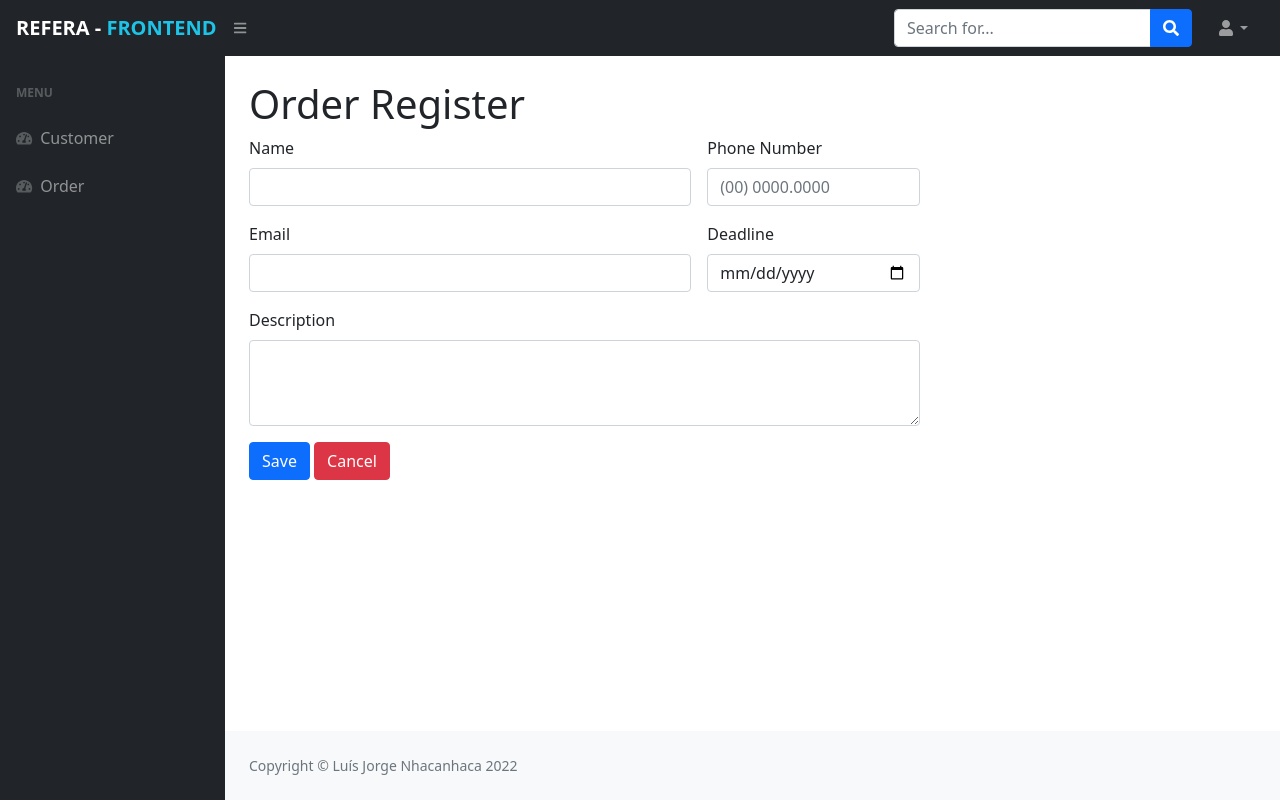
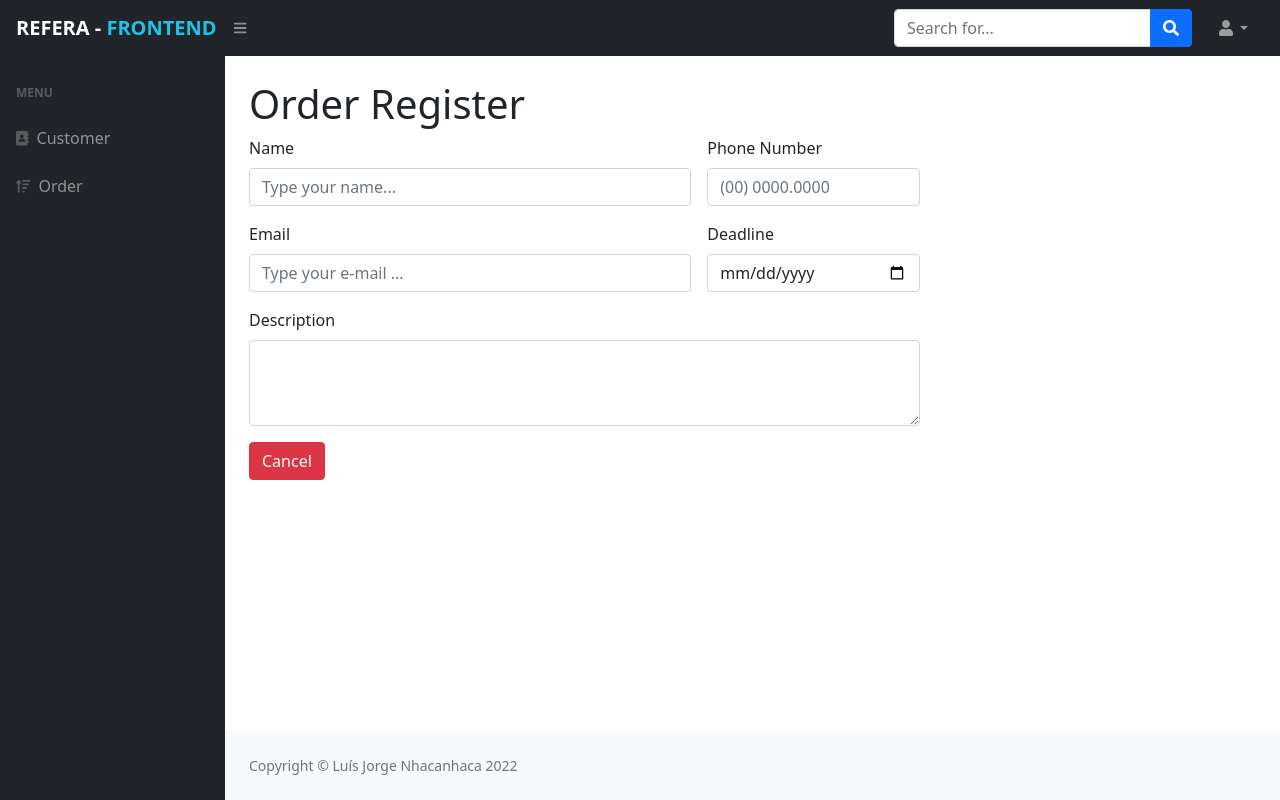
Before and after one commit to Lnhacanhaca/Refera---FrontEnd-Challenge, a Django app: page /order_form/ in a window 1280 px wide. Run offline with Django 4.2, Linux system fonts and the light colour scheme; some libraries are stand-ins or nearby versions.

Commit message:
add alter inputmask

```diff
--- a/app/templates/main.htm
+++ b/app/templates/main.htm
@@ -10,13 +10,12 @@
     <title>Refera - FrontEnd PL Code Challenge</title>
     <link rel="stylesheet" href="{%static 'css/style.css' %}">
     <link rel="stylesheet" href="{%static 'css/bootstrap.min.css' %}">
-
     <link rel="stylesheet" href="https://cdnjs.cloudflare.com/ajax/libs/jquery-datetimepicker/2.5.20/jquery.datetimepicker.min.css">
-
-
     <script src="https://cdnjs.cloudflare.com/ajax/libs/font-awesome/5.15.3/js/all.min.js" crossorigin="anonymous"></script>
     <link href="https://cdn.jsdelivr.net/npm/simple-datatables@latest/dist/style.css" rel="stylesheet" />
     <link href="https://cdn.jsdelivr.net/npm/bootstrap@5.0.1/dist/css/bootstrap.min.css" rel="stylesheet" integrity="sha384-+0n0xVW2eSR5OomGNYDnhzAbDsOXxcvSN1TPprVMTNDbiYZCxYbOOl7+AMvyTG2x" crossorigin="anonymous">
+
+
 
 </head>
 <body>
@@ -52,13 +51,13 @@
                         <div class="nav">
                             <div class="sb-sidenav-menu-heading">Menu</div>
                             <a class="nav-link" href="/">
-                                <div class="sb-nav-link-icon"><i class="fas fa-tachometer-alt"></i></div>
+                                <div class="sb-nav-link-icon"><i class="fas fa-address-book"></i></div>
                                 Customer
                             </a>
 
 
                             <a class="nav-link" href="{% url 'order_main'%}">
-                                <div class="sb-nav-link-icon"><i class="fas fa-tachometer-alt"></i></div>
+                                <div class="sb-nav-link-icon"><i class="fas fa-sort-amount-up"></i></div>
                                 Order
                             </a>
 
@@ -86,45 +85,16 @@
         <script src="https://cdnjs.cloudflare.com/ajax/libs/jquery/3.5.1/jquery.min.js"></script>
         <script src="{%static 'js/bootstrap.min.js'%}"></script>
         <script src="https://cdnjs.cloudflare.com/ajax/libs/popper.js/2.4.4/cjs/popper.js"></script>
-        <script src="https://cdnjs.cloudflare.com/ajax/libs/jquery-datetimepicker/2.5.20/jquery.datetimepicker.full.min.js"></script>
-        <script src="https://cdnjs.cloudflare.com/ajax/libs/bootstrap-datepicker/1.4.1/js/bootstrap-datepicker.min.js"></script>
+        <script src="https://cdnjs.cloudflare.com/ajax/libs/jquery.mask/1.14.16/jquery.mask.min.js"></script>
         <script src="https://cdn.jsdelivr.net/npm/bootstrap@5.0.1/dist/js/bootstrap.bundle.min.js" integrity="sha384-gtEjrD/SeCtmISkJkNUaaKMoLD0//ElJ19smozuHV6z3Iehds+3Ulb9Bn9Plx0x4" crossorigin="anonymous"></script>
-        <script src="https://cdnjs.cloudflare.com/ajax/libs/jquery-datetimepicker/2.5.20/jquery.datetimepicker.css"></script>
         <script src="https://unpkg.com/sweetalert/dist/sweetalert.min.js"></script>
+        <script src="https://cdnjs.cloudflare.com/ajax/libs/jquery-validate/1.19.3/jquery.validate.min.js"></script>
+
+
         <script>
 
-            $("#submit").click(function(){
 
-                var name =$("#firstName").val();
-                var cpf =$("#cpf").val();
-                var date =$("#picker").val();
-                var email =$("#emailInfo").val();
-                var phone =$("#phoneNumber").val();
-
-                if (name == '' || cpf == '' || date == '' || email == '' || phone== ''){
-                    swal({
-                        title: "Fild is Empty!",
-                        text: "Please check the missing field",
-                        icon: "warning",
-                        button: "Ok",
-                      });
-                }else{
-
-                    $("#submit").click(function(){
-                        location.href  = '/';
-                    })
-                    swal({
-                        title: "Usuario adicionado com sucesso",
-                        icon: "success",
-
-                      });
-
-
-
-                }
-
-            })
-
+            //Mask CPF
             function mask_cpf(){
                 var cpf =document.getElementById('cpf')
                 if(cpf.value.length == 3 || cpf.value.length == 7){
@@ -134,7 +104,58 @@
 
                 }
             }
+            //Mask email
+            $(document).ready(function(){
+                // set initially button state hidden
+                $("#btn").hide();
+                // use keyup event on email field
+                $("#emailInfo").keyup(function(){
+                    if(validateEmail()){
+                        // if the email is validated
+                        // set input email border green
+                        $("#emailInfo").css("border","2px solid green");
+                        // and set label
+                        $("#emailMsg").html("<p class='text-success'>Email Validated</p>");
+                    }else{
+                        // if the email is not validated
+                        // set border red
+                        $("#emailInfo").css("border","2px solid red");
+                        $("#emailMsg").html("<p class='text-danger'>Email Un-validated</p>");
+                    }
+                    buttonState();
+                });
 
+            });
+
+            function buttonState(){
+                if(validateEmail()){
+                    // if email
+                    // then button should show visible
+                    $("#btn").show();
+                }else{
+                    // if both email and pasword are not validated
+                    // button state should hidden
+                    $("#btn").hide();
+                }
+            }
+
+
+            function validateEmail(){
+                // get value of input email
+                var email=$("#emailInfo").val();
+                // use reular expression
+                 var reg = /^\w+([-+.']\w+)*@\w+([-.]\w+)*\.\w+([-.]\w+)*$/
+                 if(reg.test(email)){
+                     return true;
+                 }else{
+                     return false;
+                 }
+
+            }
+
+
+
+            //Button cancel on customer form end back to list
                 $('#cancel').click(() => {
                     location.href  = '/';
                 })
--- a/app/templates/order_form.htm
+++ b/app/templates/order_form.htm
@@ -16,20 +16,21 @@
 
 
 
-            <form class="row g-3" action="">
+            <form class="row g-3" action="" id="form">
                 {%csrf_token%}
 
                 <div class="col-md-8">
                     <label for="firstName" class="form-label">Name</label>
-                       <input type="text" class="form-control" id="firstName" >
+                       <input type="text"  class="form-control" id="firstName" placeholder="Type your name..." >
                 </div>
                 <div class="col-md-4">
                     <label for="phoneNumber" class="form-label">Phone Number</label>
-                    <input type="text" class="form-control" id="phoneNumber" placeholder="(00) 0000.0000">
+                    <input type="text" class="form-control" id="phoneNumber" onkeypress="$(this).mask('(00) 0000 0000')" placeholder="(00) 0000.0000">
                 </div>
                 <div class="col-md-8">
                     <label for="emailInfo" class="form-label">Email</label>
-                    <input type="email" class="form-control" id="emailInfo" data-inputmask=" 'alias': 'email'">
+                    <input type="email" class="form-control" id="emailInfo" placeholder="Type your e-mail ...">
+                    <span id="emailMsg"></span>
                 </div>
                 <div class="col-md-4">
                     <label for="deadline" class="form-label">Deadline</label>
@@ -45,7 +46,7 @@
 
 
                 <div class="col-md-12">
-                    <button type="submit" class="btn btn-primary" id="submit">Save</button>
+                    <button type="submit" class="btn btn-primary" id="btn">Save</button>
 
 
                     <button type="reset" class="btn btn-danger" id="cancelar">
```
Also changed, not shown: app/templates/customer_form.htm (+5 -4 lines), static/css/style.css.
